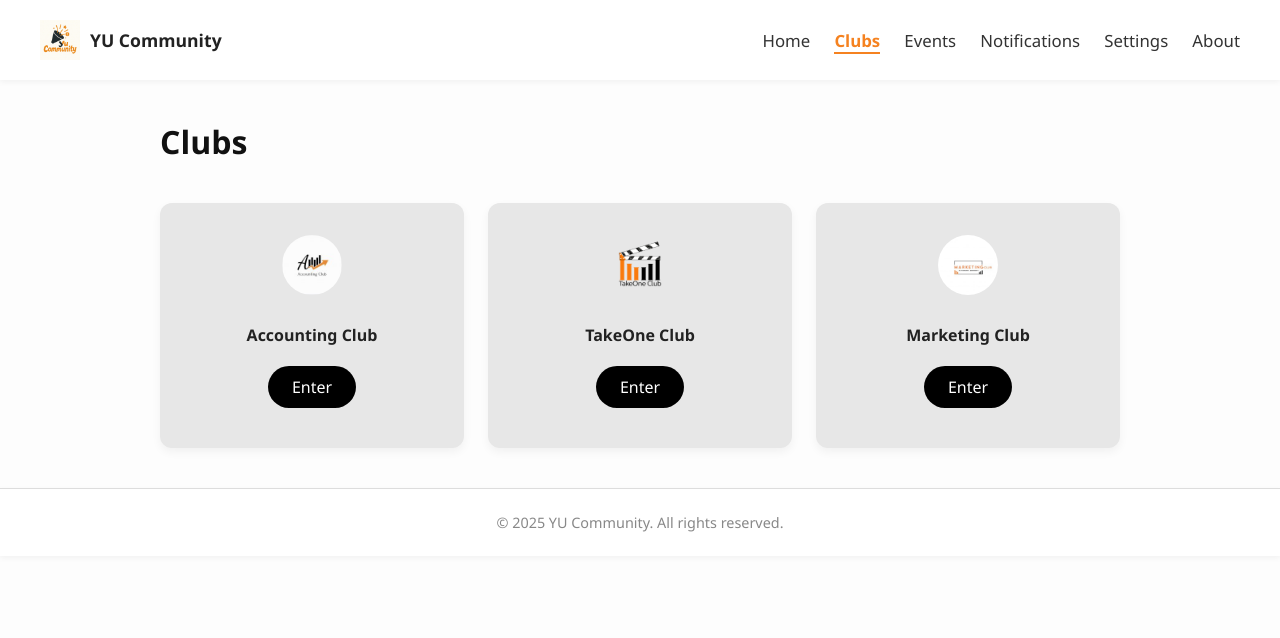
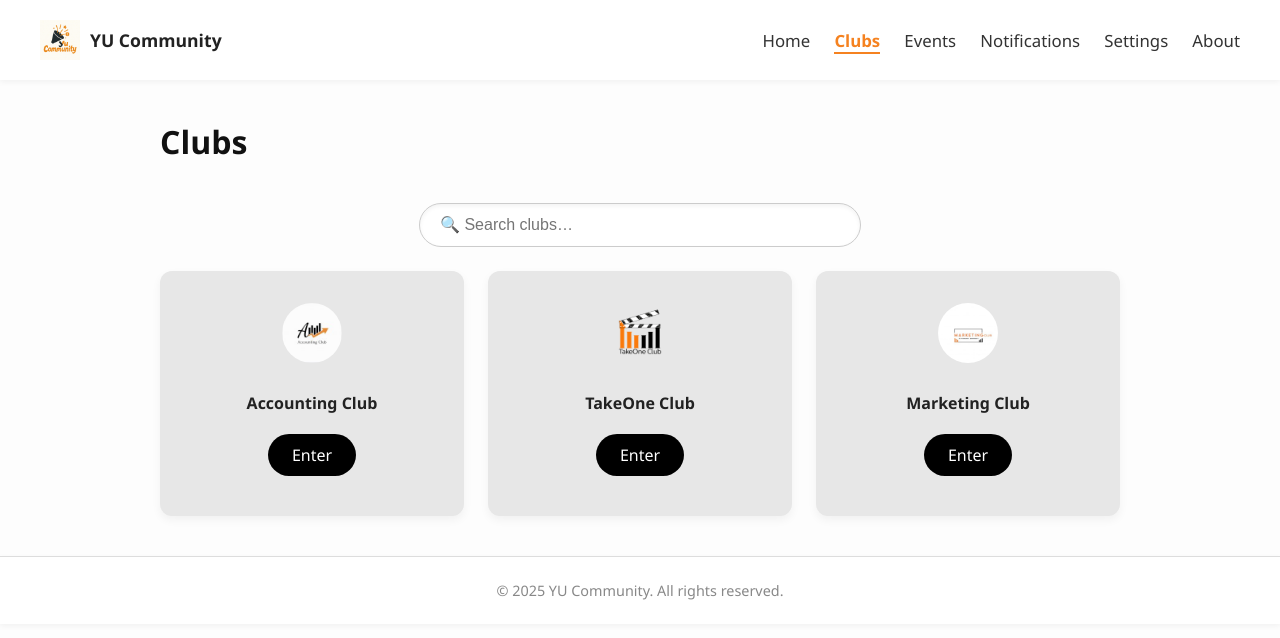
Before and after one commit to Yazed0071/YU-Community-Website, a plain HTML site: page src/clubs.html in a window 1280 px wide. Drawn offline with Linux system fonts and the light colour scheme.

Commit message:
Added a search bar

```diff
--- a/src/clubs.html
+++ b/src/clubs.html
@@ -2,12 +2,19 @@
 <html lang="en" data-i18n-page="clubs">
 <head>
   <meta charset="UTF-8" />
-  <meta name="viewport" content="width=device-width, initial-scale=1.0"/>
-  <link rel="icon" href="img/yu_community_logo.jpg" type="image/png" />
+  <meta name="viewport" content="width=device-width, initial-scale=1.0" />
+
+  <!-- page title -->
   <title data-i18n="nav_clubs">Clubs – YU Community</title>
+
+  <!-- CSS -->
   <link rel="stylesheet" href="styles/club_cards.css">
+
+  <!-- Dark-mode engine -->
   <script src="scripts/theme.js" defer></script>
+  <!-- i18n engine -->
   <script type="module" src="scripts/translation.js" defer></script>
+  <!-- page logic: render & filter clubs -->
   <script src="scripts/club_cards.js" defer></script>
 </head>
 <body>
@@ -17,20 +24,30 @@
       <strong data-i18n="site_title">YU Community</strong>
     </div>
     <nav>
-      <a href="index.html"      data-i18n="nav_home">Home</a>
+      <a href="index.html"            data-i18n="nav_home">Home</a>
       <a href="clubs.html" class="active" data-i18n="nav_clubs">Clubs</a>
-      <a href="events.html"     data-i18n="nav_events">Events</a>
-      <a href="notifications.html" data-i18n="nav_notifications">Notifications</a>
-      <a href="settings.html"   data-i18n="nav_settings">Settings</a>
-      <a href="about.html"      data-i18n="nav_about">About</a>
+      <a href="events.html"           data-i18n="nav_events">Events</a>
+      <a href="notifications.html"    data-i18n="nav_notifications">Notifications</a>
+      <a href="settings.html"         data-i18n="nav_settings">Settings</a>
+      <a href="about.html"            data-i18n="nav_about">About</a>
     </nav>
   </header>
 
   <main>
     <h1 data-i18n="nav_clubs">Clubs</h1>
+
+    <!-- SEARCH -->
+    <div class="search-wrapper">
+      <input
+        id="club-search"
+        type="text"
+        data-i18n="[placeholder]search_clubs"
+        placeholder="🔍 Search clubs…" />
+    </div>
+
     <div id="club_cards-container" class="club_cards-grid"></div>
   </main>
 
-  <footer data-i18n="footer_text">© 2025 YU Community. All rights reserved.</footer>
+  <footer data-i18n="footer_text">© 2025 YU Community. All rights reserved.</footer>
 </body>
 </html>
--- a/src/scripts/club_cards.js
+++ b/src/scripts/club_cards.js
@@ -1,32 +1,13 @@
-const container = document.getElementById('club_cards-container');
-const searchInput = document.getElementById('club-search');
-let allClubs = [];
+const container = document.getElementById("club_cards-container");
+const searchInput = document.getElementById("club-search");
 
-fetch('data/club_cards.json')
-  .then(res => res.json())
-  .then(clubs => {
-    allClubs = clubs;
-    renderClubs(allClubs);
-  })
-  .catch(err => console.error('Failed to load clubs:', err));
-
-searchInput.addEventListener('input', e => {
-  const q = e.target.value.trim().toLowerCase();
-  const filtered = allClubs.filter(c =>
-    c.name.toLowerCase().includes(q)
-  );
-  renderClubs(filtered);
-});
-
+// load & render all clubs
+let clubsData = [];
 function renderClubs(list) {
-  container.innerHTML = '';
-  if (!list.length) {
-    container.innerHTML = '<p style="grid-column:1/-1; text-align:center; color:#666;">No clubs found.</p>';
-    return;
-  }
+  container.innerHTML = "";
   list.forEach(club => {
-    const card = document.createElement('div');
-    card.className = 'club_cards-card';
+    const card = document.createElement("div");
+    card.className = "club_cards-card";
     card.innerHTML = `
       <img src="${club.logo}" alt="${club.name}">
       <p>${club.name}</p>
@@ -35,3 +16,21 @@ function renderClubs(list) {
     container.appendChild(card);
   });
 }
+
+// fetch once
+fetch('data/club_cards.json')
+  .then(res => res.json())
+  .then(clubs => {
+    clubsData = clubs;
+    renderClubs(clubsData);
+  })
+  .catch(err => console.error("Failed to load clubs:", err));
+
+// filter on input
+searchInput.addEventListener('input', e => {
+  const term = e.target.value.toLowerCase();
+  const filtered = clubsData.filter(c =>
+    c.name.toLowerCase().includes(term)
+  );
+  renderClubs(filtered);
+});
--- a/src/scripts/translation.js
+++ b/src/scripts/translation.js
@@ -16,13 +16,13 @@ const dict = {
     account:         'ACCOUNT',
     sign_in:         'Sign In ›',
     app_settings:    'APP SETTINGS',
-    language:        'Language',
-    dark_mode:       'Dark Mode',
+    language:        '🌐 Language',
+    dark_mode:       '🌙 Dark Mode',
     about:           'ABOUT',
-    about_app:       'About This App ›',
-    contact_us:      'Contact Us ›',
-    terms:           'Terms of Service ›',
-    privacy:         'Privacy Policy ›',
+    about_app:       'ℹ️ About This App ›',
+    contact_us:      '✉️ Contact Us ›',
+    terms:           '📄 Terms of Service ›',
+    privacy:         '✋ Privacy Policy ›',
     version:         'Version'
   },
   ar: {
@@ -42,13 +42,13 @@ const dict = {
     account:         'الحساب',
     sign_in:         'تسجيل الدخول ›',
     app_settings:    'إعدادات التطبيق',
-    language:        'اللغة',
-    dark_mode:       'الوضع المظلم',
+    language:        'اللغة 🌐',
+    dark_mode:       'الوضع المظلم 🌙',
     about:           'حول',
-    about_app:       'عن التطبيق ›',
-    contact_us:      'اتصل بنا ›',
-    terms:           'شروط الخدمة ›',
-    privacy:         'سياسة الخصوصية ›',
+    about_app:       'عن التطبيق ℹ️ ›',
+    contact_us:      'اتصل بنا ✉️ ›',
+    terms:           'شروط الخدمة 📄 ›',
+    privacy:         'سياسة الخصوصية ✋ ›',
     version:         'الإصدار'
   }
 };
```
Also changed, not shown: src/styles/club_cards.css (+9 -4 lines).
